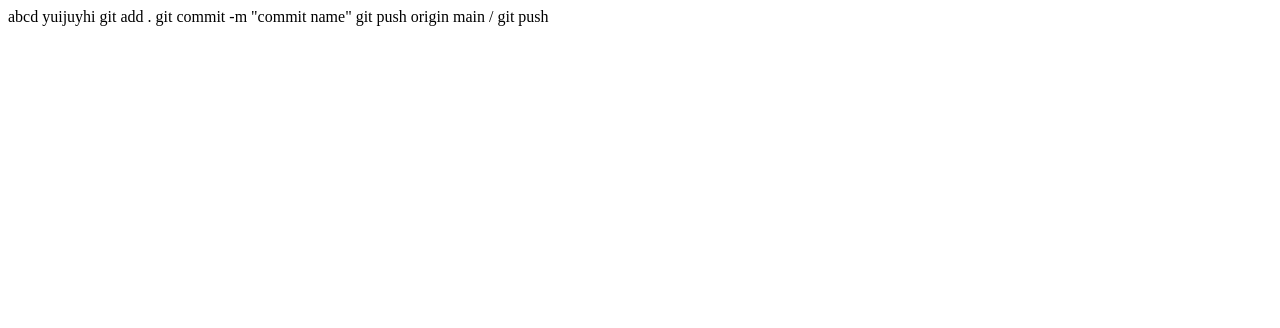
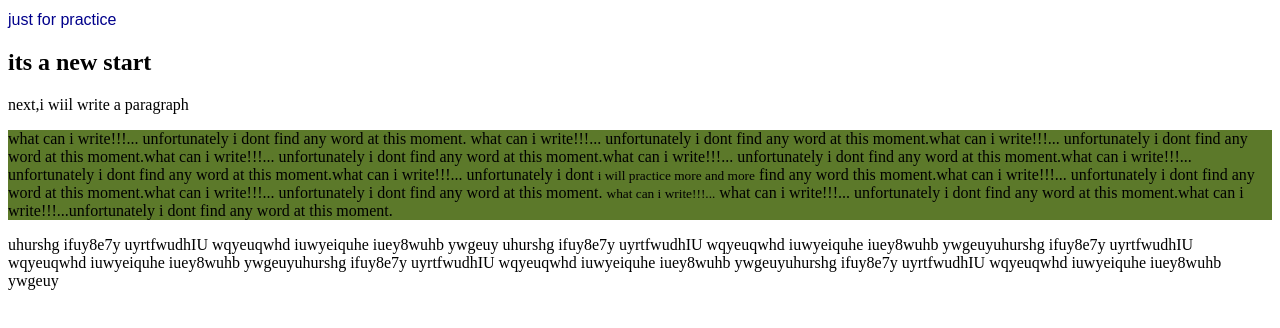
Before and after one commit to mansurakhatun/my-first-repo, a plain HTML site: page index.html in a window 1280 px wide. Drawn offline with Linux system fonts and the light colour scheme.

Commit message:
commit name

```diff
--- a/index.html
+++ b/index.html
@@ -5,12 +5,17 @@
     <meta http-equiv="X-UA-Compatible" content="IE=edge">
     <meta name="viewport" content="width=device-width, initial-scale=1.0">
     <title>my first github repo</title>
+    <link rel="shortcut icon" href="diana-serbichenko-CrT0nYf9_1w-unsplash (1).jpg" type="image/x-icon">
+    <link rel="stylesheet" href="style.css">
 </head>
 <body>
-    abcd yuijuyhi
+    <h1>just for practice</h1>
+    <h2>its a new start</h2>
+    </h3>next,i wiil write a paragraph</h3>
+    <div>
+    <p id="write">what can i write!!!... unfortunately i dont find any word at this moment. what can i write!!!... unfortunately i dont find any word at this moment.what can i write!!!... unfortunately i dont find any word at this moment.what can i write!!!... unfortunately i dont find any word at this moment.what can i write!!!... unfortunately i dont find any word at this moment.what can i write!!!... unfortunately i dont find any word at this moment.what can i write!!!... unfortunately i dont <small>i will <span class: more;>practice more and more</span></small> find any word this moment.what can i write!!!... unfortunately i dont find any word at this moment.what can i write!!!... unfortunately i dont find any word at this moment. <small>what can i write!!!...</small> what can i write!!!... unfortunately i dont find any word at this moment.what can i write!!!...unfortunately i dont find any word at this moment.</p>
+</div>
+<P>uhurshg ifuy8e7y uyrtfwudhIU wqyeuqwhd iuwyeiquhe iuey8wuhb ywgeuy uhurshg ifuy8e7y uyrtfwudhIU wqyeuqwhd iuwyeiquhe iuey8wuhb ywgeuyuhurshg ifuy8e7y uyrtfwudhIU wqyeuqwhd iuwyeiquhe iuey8wuhb ywgeuyuhurshg ifuy8e7y uyrtfwudhIU wqyeuqwhd iuwyeiquhe iuey8wuhb ywgeuyuhurshg ifuy8e7y uyrtfwudhIU wqyeuqwhd iuwyeiquhe iuey8wuhb ywgeuy</P>
 
-    git add .
-    git commit -m "commit name"
-    git push origin main / git push
 </body>
 </html>
--- /dev/null
+++ b/style.css
@@ -0,0 +1,19 @@
+h1{
+    color:darkblue;
+    font-size: 1em;
+    font-family: Arial, Helvetica, sans-serif;
+    font-weight: 400;
+}
+h2{
+    text-color:blue;
+}
+h3{
+    text-color:rgb(15, 63, 128);
+    font-style: initial;
+}
+div{
+    background-color: rgb(92, 121, 42);
+}
+.more{
+    text-color:maroon;
+}
```
Also changed, not shown: 1 other file.
